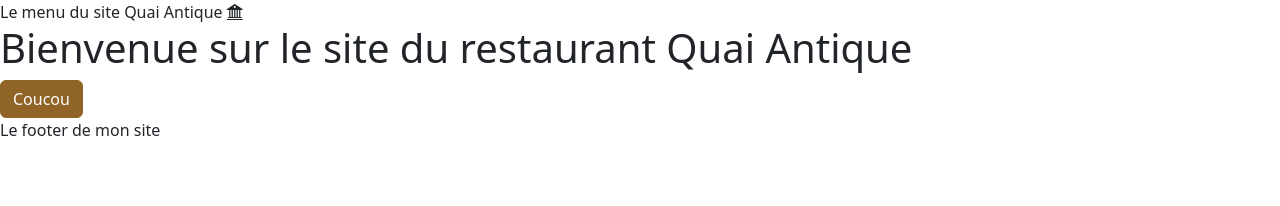
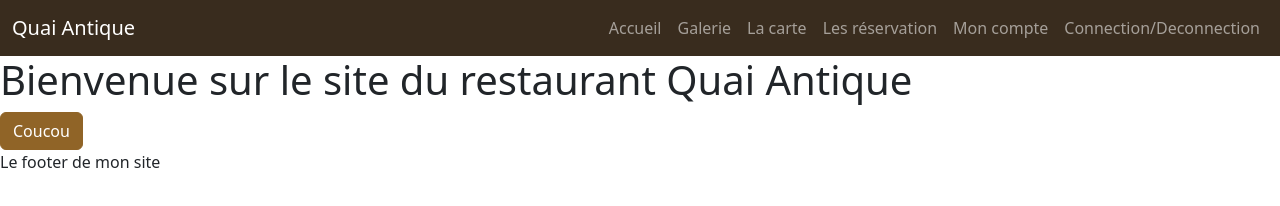
Before and after one commit to Alkgorth/QuaiAntiqueFront, a website with bundled scripts: page index.html in a window 1280 px wide. Built offline with nearby package versions, Linux system fonts and the light colour scheme; files whose address does not match are found by name.

Commit message:
Add site header

```diff
--- a/index.html
+++ b/index.html
@@ -8,7 +8,38 @@
     <title>Document</title>
 </head>
 <body>
-    <header>Le menu du site Quai Antique <i class="bi bi-bank2"></i></header>
+    <header>
+        <nav class="navbar navbar-expand-lg bg-dark" data-bs-theme="dark">
+            <div class="container-fluid">
+              <a class="navbar-brand" href="#">Quai Antique</a>
+              <button class="navbar-toggler" type="button" data-bs-toggle="collapse" data-bs-target="#navbarSupportedContent" aria-controls="navbarSupportedContent" aria-expanded="false" aria-label="Toggle navigation">
+                <span class="navbar-toggler-icon"></span>
+              </button>
+              <div class="collapse navbar-collapse" id="navbarSupportedContent">
+                <ul class="navbar-nav ms-auto mb-2 mb-lg-0">
+                  <li class="nav-item">
+                    <a class="nav-link" href="/">Accueil</a>
+                  </li>
+                  <li class="nav-item">
+                    <a class="nav-link" href="#">Galerie</a>
+                  </li>
+                  <li class="nav-item">
+                    <a class="nav-link" href="#">La carte</a>
+                  </li>
+                  <li class="nav-item">
+                    <a class="nav-link" href="#">Les réservation</a>
+                  </li>
+                  <li class="nav-item">
+                    <a class="nav-link" href="#">Mon compte</a>
+                  </li>
+                  <li class="nav-item">
+                    <a class="nav-link" href="#">Connection/Deconnection</a>
+                  </li>
+                </ul>
+              </div>
+            </div>
+          </nav>
+    </header>
 
     <main id="main-page">
         <!-- Le contenu de la page sera injectée ici -->
```
